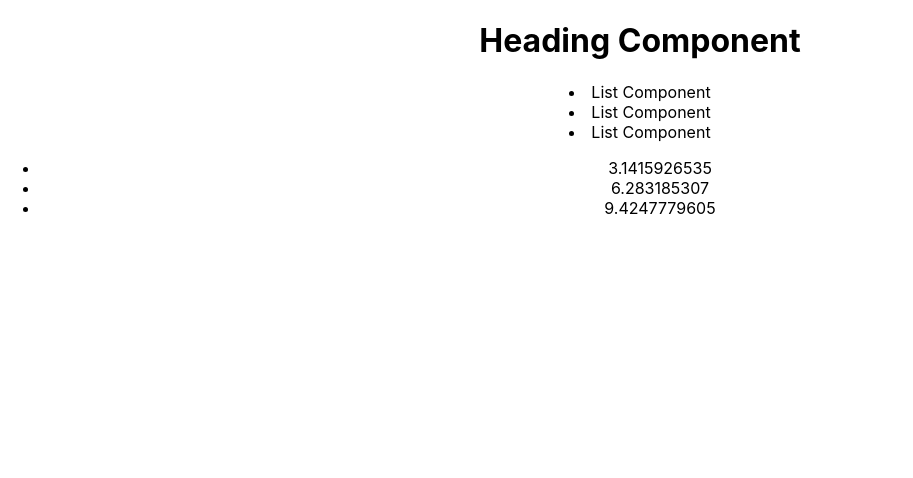
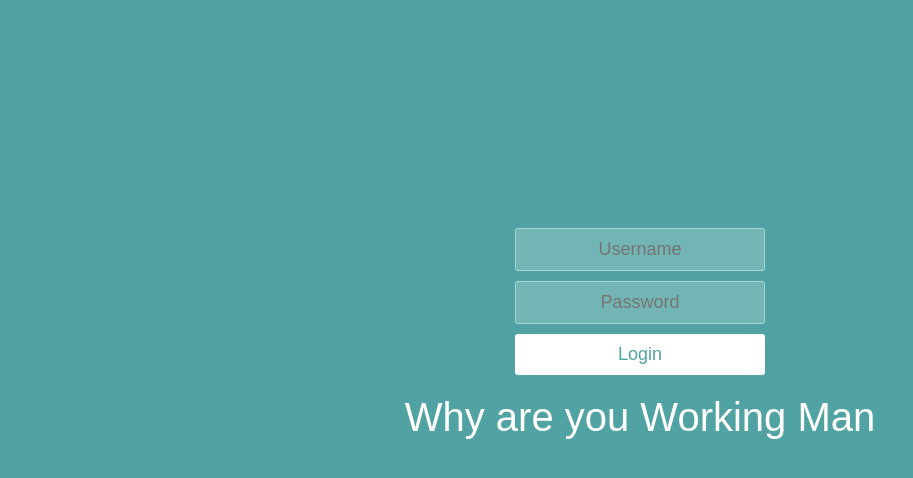
Before and after one commit to mohsinrashid64/React-Stuff, a React (Create React App) app: page / in a window 1280 px wide. Shown: the top 478 px of the page, without its empty margins (0-913 px from the left). Built offline with nearby package versions, Linux system fonts and the light colour scheme.

Commit message:
conditional rendering 1

```diff
--- a/src/App.css
+++ b/src/App.css
@@ -1,3 +1,57 @@
-.App {
+* {
+  box-sizing: border-box;
+  margin: 0;
+  padding: 0;
+  font-weight: 300;
+}
+
+body {
+  font-family: "Source Sans Pro", sans-serif;
+  color: white;
+  font-weight: 300;
+  background: #50a3a2;
+  width: 100%;
+  height: 100%;
+}
+
+.container {
+  margin: 10% auto;
+  padding: 80px 0;
   text-align: center;
 }
+
+.container h1 {
+  font-size: 40px;
+  font-weight: 200;
+}
+
+form {
+  padding: 20px 0;
+  position: relative;
+}
+form input {
+  border: 1px solid rgba(252, 252, 252, 0.4);
+  background-color: rgba(252, 252, 252, 0.2);
+  width: 250px;
+  border-radius: 3px;
+  font-family: "Source Sans Pro", sans-serif;
+  padding: 10px 15px;
+  margin: 0 auto 10px auto;
+  display: block;
+  text-align: center;
+  font-size: 18px;
+  color: white;
+  font-weight: 300;
+}
+
+form button {
+  appearance: none;
+  outline: 0;
+  background-color: white;
+  border: 0;
+  padding: 10px 15px;
+  color: #50a3a2;
+  border-radius: 3px;
+  width: 250px;
+  font-size: 18px;
+}
--- a/src/App.js
+++ b/src/App.js
@@ -1,38 +1,19 @@
 // import { Component } from 'react';
 import './App.css';
-import Heading from "./Components/heading.js"
-import List from './Components/list';
+import Heading from "./Components/Heading.js"
+import Login from "./Components/Login.js"
 
 
-/////////////////////////////////////////////
-// Importing multiple exports
-// import pi, {doublePi, triplePi} from './Components/math'; // Note: Default Import Name does not Matter. However in the curly brackets name does matter.
-// OR
-import * as pi from "./Components/math";
-/////////////////////////////////////////////
 
-//
+var isLoggedIn = false
+const currentTime = new Date(2019,11,1,9).getHours();
 
 
 function App() {
   return (
-    <div className="App">
-      {/* <h1>App Page</h1> */}
-      <Heading/>
-      <List/>
-      {/* <ul>
-        <li>{pi}</li>
-        <li>{doublePi()}</li>
-        <li>{triplePi()} </li>
-      </ul> */}
-      {/* OR */}
-      <ul>
-        <li>{pi.default}</li>
-        <li>{pi.doublePi()}</li>
-        <li>{pi.triplePi()} </li>
-      </ul>
-
-
+    <div className="container">
+      {isLoggedIn ? <h1>Hello</h1> : <Login/>}
+      {currentTime < 12 && <h1>Why are you Working Man</h1>}
     </div>
   );
 }
--- /dev/null
+++ b/src/Components/Input.js
@@ -0,0 +1,8 @@
+function Input(props){
+    return (
+        <input type = {props.type} placeholder={props.placeholder}/>
+
+    )
+}
+
+export default Input
--- /dev/null
+++ b/src/Components/Login.js
@@ -0,0 +1,16 @@
+
+import Input from "./Input"
+
+function Login(){
+
+    return (
+        <form>
+            <Input type="text" placeholder="Username"/>
+            <Input type="password" placeholder="Password"/>
+            <button type="submit">Login</button>
+        </form>
+    )
+
+}
+
+export default Login
--- a/src/Components/list.js
+++ /dev/null
@@ -1,13 +0,0 @@
-
-
-
-export default function List(){
-    return (
-        <div>
-            <li>List Component</li>
-            <li>List Component</li>
-            <li>List Component</li>
-        </div>
-
-    )
-}
--- a/src/Components/math.js
+++ /dev/null
@@ -1,12 +0,0 @@
-const pi = 3.1415926535
-
-function doublePi(){
-    return pi * 2;
-}
-
-function triplePi(){
-    return pi * 3;
-}
-
-export default pi;
-export {doublePi, triplePi};
```
